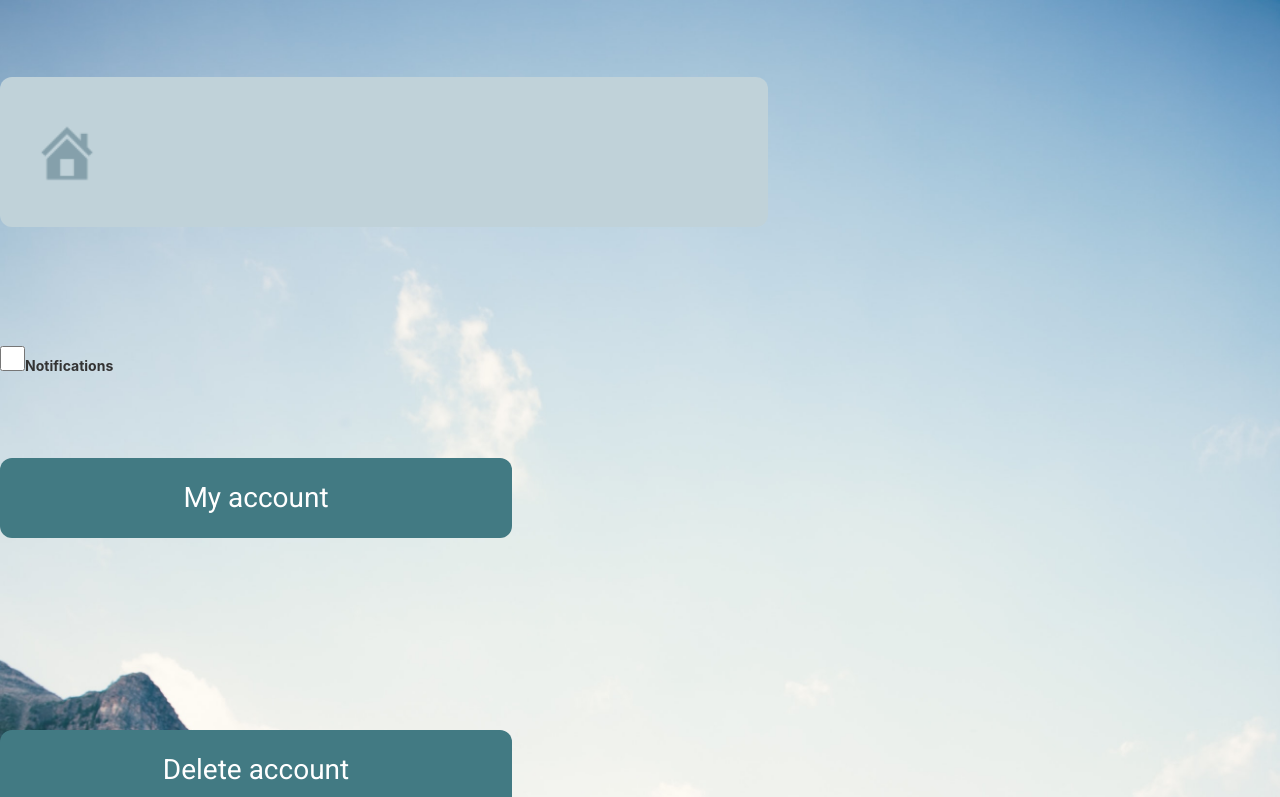
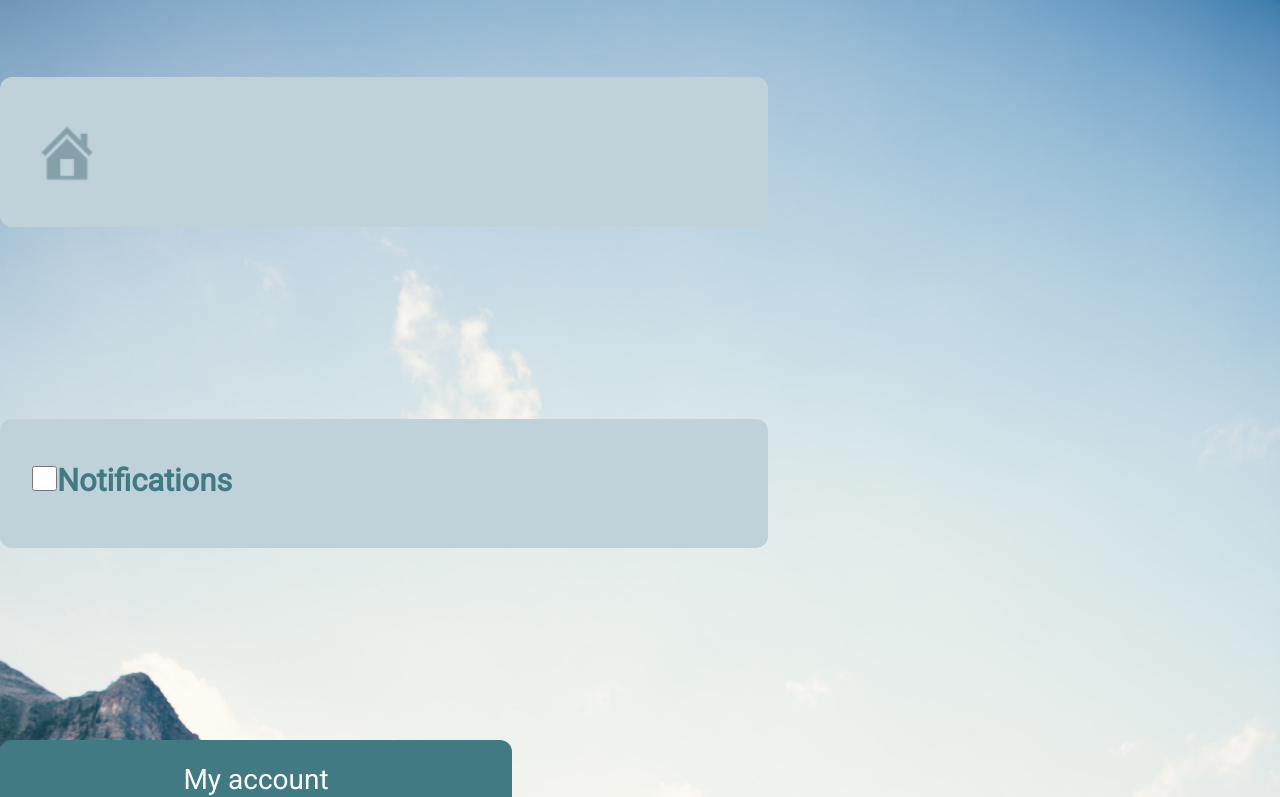
Before and after one commit to Klaudia-Szymanowska/ACTivist, a React (Create React App) app in the folder activist/: page /settings in a window 1280 px wide. Shown: the top 797 px of the page. Built offline with nearby package versions, Linux system fonts and the light colour scheme.

Commit message:
merge_settings

```diff
--- a/activist/src/containers/Settings.js
+++ b/activist/src/containers/Settings.js
@@ -12,11 +12,22 @@ export const Settings = () => {
     </div>
 
 
-    <div className="form-check">
-            <input className="form-check-input" type="checkbox" value="" id="defaultCheck1"/>
-            <label className="form-check-label" for="defaultCheck1">
-                Notifications<br/>
-            </label></div>
+    <div>
+        <button style={{ fontSize: "220%", textAlign: "left" }}>
+        <div class="form-check">
+            <input
+                class="form-check-input"
+                type="checkbox"
+                value=""
+                id="defaultCheck1"
+              />
+            <label class="form-check-label" for="defaultCheck1">
+                Notifications
+                <br />
+              </label>
+            </div>
+          </button>
+        </div>
 
 
     <div><button className="button2" > My account </button></div>
```
